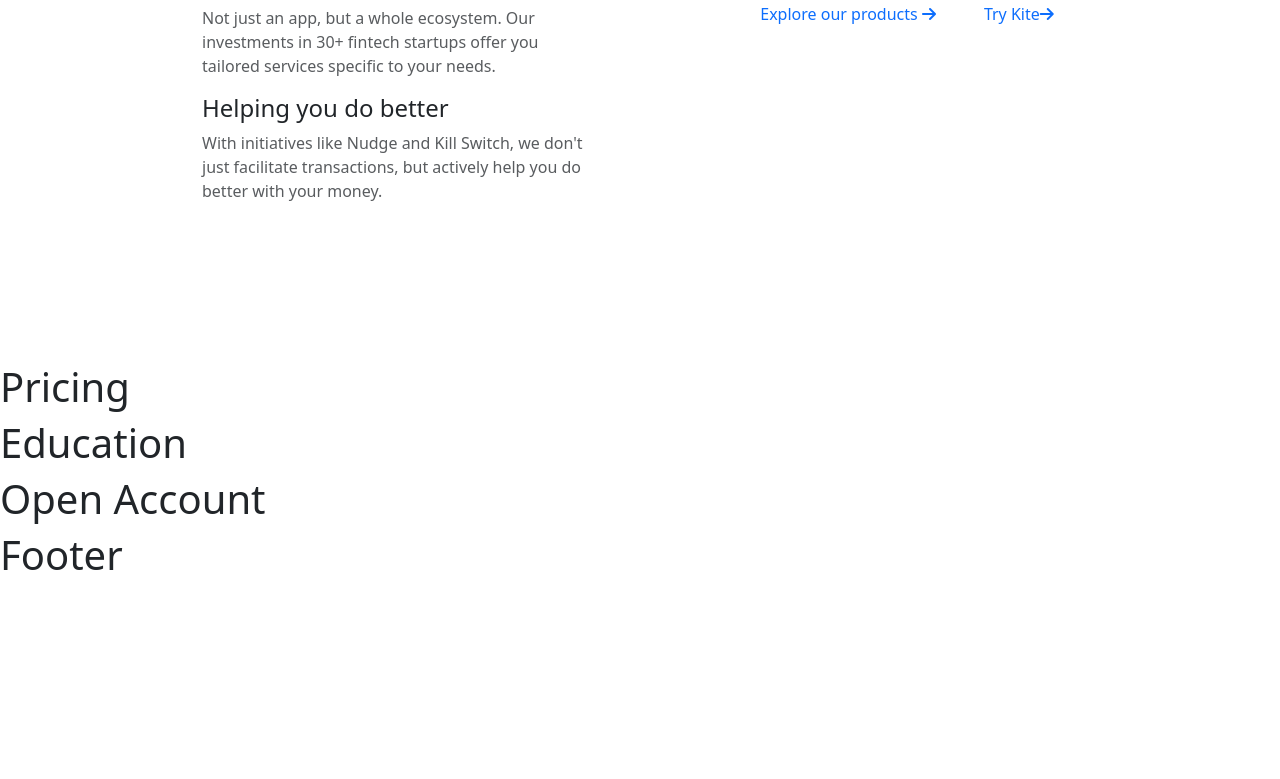
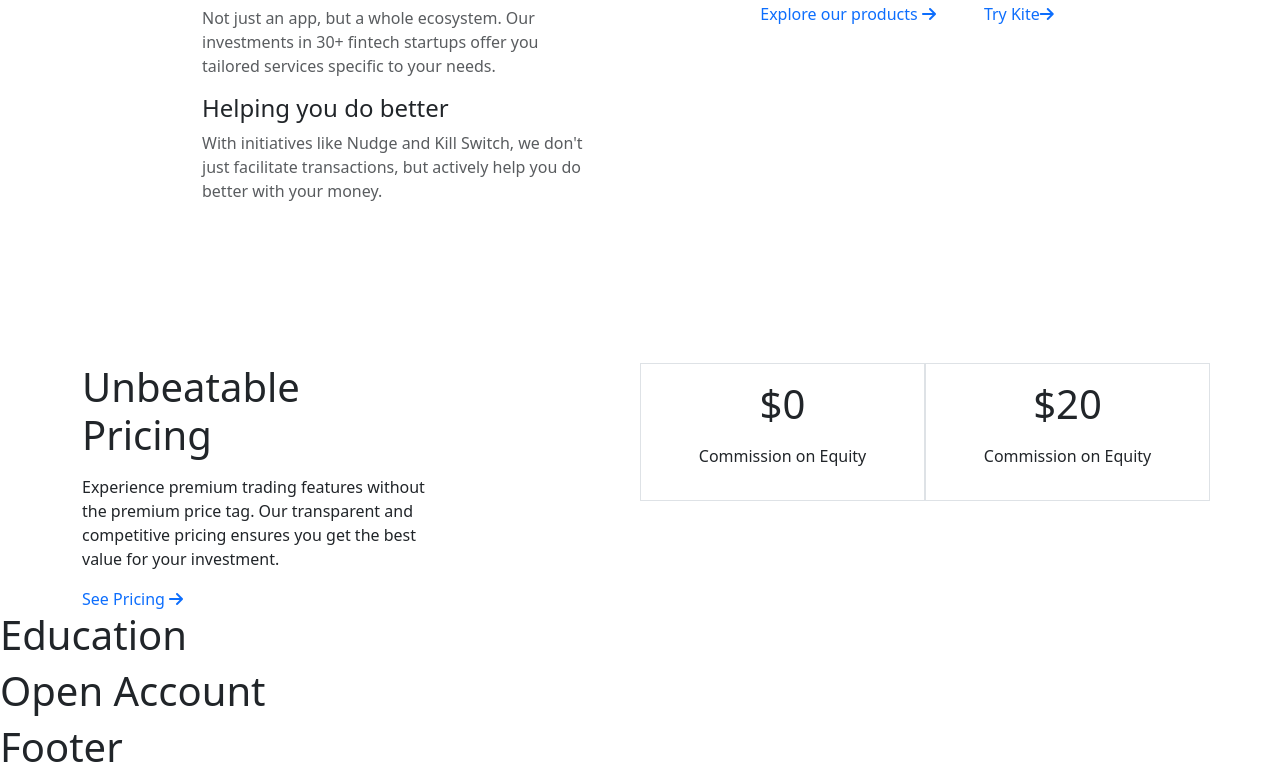
Before and after one commit to Arif2146/ZERODHA, a React (Create React App) app in the folder frontend/: page / in a window 1280 px wide. Shown: the part 1880-2659 px from the top of the page. Before the commit the page ends 2467 px from the top, so only its background shows below. Built offline with nearby package versions, Linux system fonts and the light colour scheme.

Commit message:
pricing com

```diff
--- a/frontend/src/landing/home/Pricing.jsx
+++ b/frontend/src/landing/home/Pricing.jsx
@@ -1,7 +1,27 @@
+
 function Pricing() {
     return (
-        <div>
-            <h1 className="text-3xl font-bold underline">Pricing</h1>
+        <div className="container">
+            <div className="row">
+                <div className="col-4">
+                    <h1 className="mb-3">Unbeatable Pricing</h1>
+                    <p>
+                        Experience premium trading features without the premium price tag. Our transparent and competitive pricing ensures you get the best value for your investment.
+                    </p>
+                    <a href=' ' style={{textDecoration:"none"}}>See Pricing <i className="fa-solid fa-arrow-right" aria-hidden="true"></i></a>
+                </div>
+                <div className="col-2"></div>
+                <div className="col-6">
+                    <div className="row text-center">
+                        <div className="col p-3 border">
+                            <h1 className="mb-3">$0</h1>
+                            <p>Commission on Equity</p>
+                        </div>
+                        <div className="col p-3 border"><h1 className="mb-3">$20</h1>
+                            <p>Commission on Equity</p></div>
+                    </div>
+                </div>
+            </div>
         </div>
     );
 }
```
